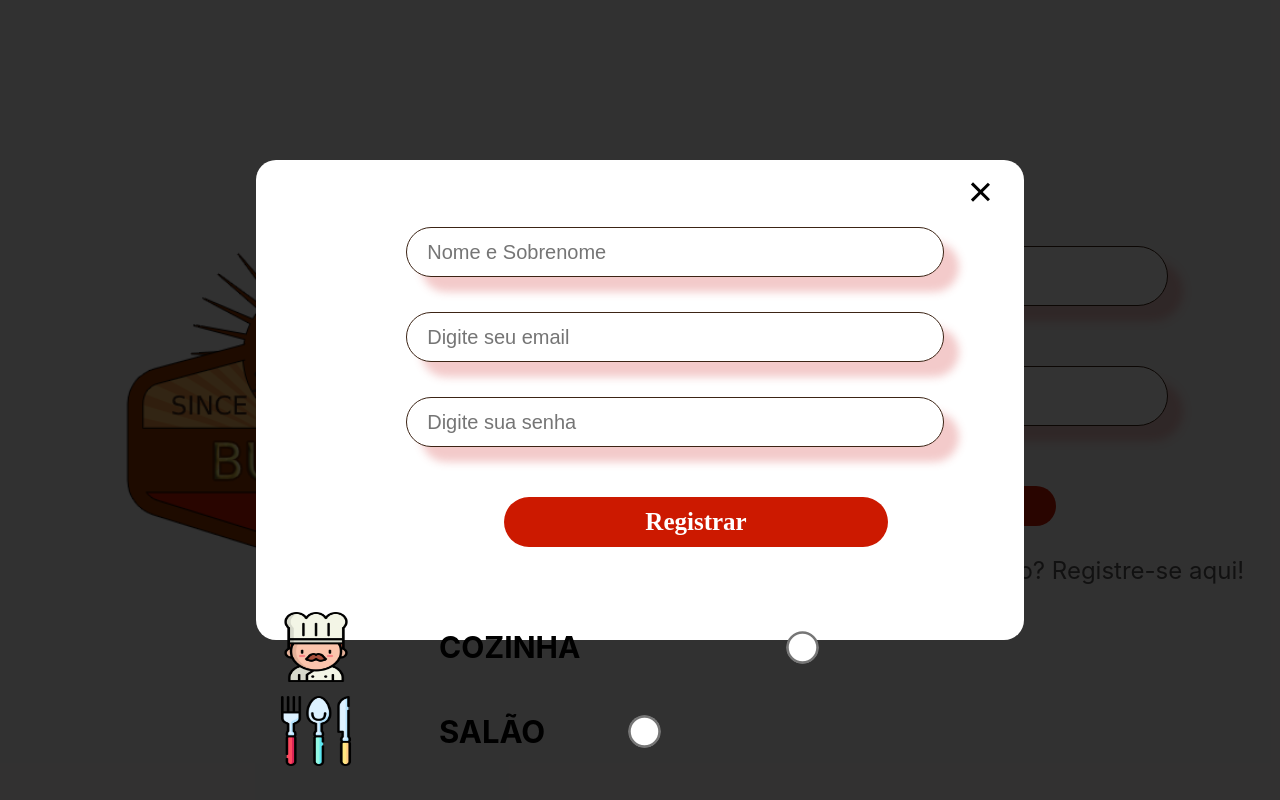
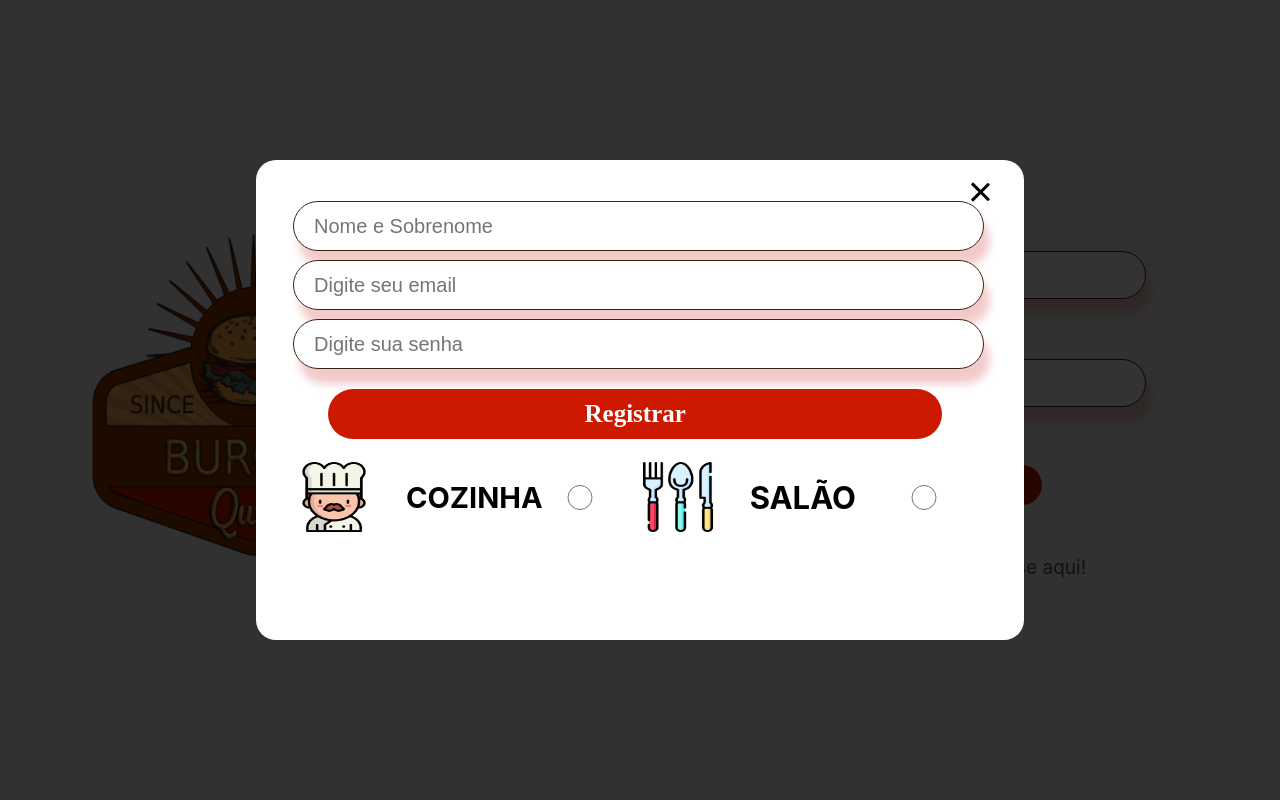
Before and after one commit to milaroque/burger-queen, a React (Create React App) app: page / in a window 1280 px wide. Both pictures are taken after a click on the element "Ainda não tem cadastro? Registre-se aqui!". Built offline with nearby package versions, Linux system fonts and the light colour scheme; a web font is replaced by a local one.

Commit message:
finalização estilização da página de Login e Register, responsiva pra mobile, tablet e desktop

```diff
--- a/src/pages/login/login.css
+++ b/src/pages/login/login.css
@@ -2,49 +2,72 @@
 margin: 0;
 padding: 0;
 }
-
-img {
-width: 535px;
-height: 409px;
+img{
+  width: 100vw;
   display: flex;
-margin-left: 108px;
 }
-
-.input-login {
+.input-login{
   border: solid 1.5px #3c2415;
   border-radius: 40px;
   box-sizing: border-box;
-box-shadow: 15px 15px 8px rgba(216, 84, 84, 0.308);
-font-size: 20px;
-height: 80px;
-margin: 30px 75px;
-padding-left: 20px;
-width: 80%;
+  box-shadow: 3px 21px 13px rgba(216, 84, 84, 0.308);
+  height: 56px;
+  margin: 20px 14px;
+  padding-left: 28px;
+  width: 100vw;
+  font-size: 21px;
 }
 .button-loggin{
+  font-size: 22px;
+  height: 46px;
+  margin: 19px 91px;
+  width: 50vw;
   background-color: #CC1900;
   border: none;
   border-radius: 40px;
   color: #fff;
-font-size: 25px;
-font-weight: 700;
-height: 70px;
-margin: 30px 192px;
-width: 50%;
+
 }
 p{
-width: 494px;
-margin-left: 159px;
-font-style: normal;
-font-weight: normal;
-font-size: 24px;
+  width: 100vw;
+  display: flex;
+  justify-content: center;
+  font-size: 17px;
+  margin-top: 23px;
   color: #565555;
+  cursor: pointer;
 }
+.form-login{
+  display: flex;
+  flex-flow: wrap;
+}
+@media (min-width:750px) {
+  img {
+    width: 80vw;
+    margin-left: 80px;
+  }
+  .input-login {
+    height: 78px;
+    margin: 30px 24px;
+    font-size: 25px;
+    box-shadow: 6px 26px 10px rgba(216, 84, 84, 0.308);
 
-
-@media (min-width:1000px) {
+  }
+  .button-loggin{
+    font-size: 40px;
+    height: 70px;
+    margin: 28px 106px;
+    width: 100vw;
+  }
+  p{
+    font-size: 30px;
+  }
+}
+@media (min-width:1200px) {
   img{
     margin: auto;
+    width: 452px;
+    height: 386px;
   }
   figure{
     display: flex;
@@ -57,24 +80,24 @@ color: #565555;
   }
   .form-login{
     width: 50vw;
-    height: 100vh;
-    text-align: center;
     display: flex;
-    align-items: center;
+    width: 60vw;
     justify-content: center;
-
   }
   .input-login{
-    height: 60px;
-    margin: 30px 0px;
+    height: 48px;
     width: 65%;
+    box-shadow: 6px 14px 10px rgba(216, 84, 84, 0.308);
   }
   .button-loggin{
-    width: 30%;
+    width: 38%;
     height: 40px;
-    transition: background-color 3ms ease;
+    font-size: 22px;
   }
   p{
-    margin-left: 117px;
+    font-size: 19px;
+  }
+  .select-form{
+    align-self: center;
   }
 }
--- a/src/pages/login/login.js
+++ b/src/pages/login/login.js
@@ -14,8 +14,8 @@ return (
         <figure>
         <Image src={logo} alt='logo' class='logo-login'/>
         </figure>
-        <div class= 'form-login'>
-            <form>
+        <div class='select-form'>
+            <form class= 'form-login'>
                 <Input type="email" id="email" class='input-login' placeholder="Digite seu email" />
                 <Input type="password" id="password" class='input-login' placeholder="Digite sua senha" />
                 <Button id="login" class="button-loggin" name="Entrar" />
--- a/src/pages/register/register.css
+++ b/src/pages/register/register.css
@@ -1,15 +1,72 @@
+.form-register{
+  display: flex;
+  flex-flow: wrap;
+}
 .input-text{
   border: solid 1.5px #3c2415;
   border-radius: 40px;
   box-sizing: border-box;
-box-shadow: 15px 15px 8px rgba(216, 84, 84, 0.308);
+  box-shadow: 9px 5px 9px rgba(216, 84, 84, 0.308);
+  font-size: 10px;
+  height: 23px;
+  padding-left: 20px;
+  width: 50vw;
+  margin-left: 15px;
+  margin-top: 23px;
+}
+.btn-register{
+  font-size: 12px;
+  height: 24px;
+  margin: 16px 38px 3px 33px;
+  width: 50vw;
+  background-color: #CC1900;
+  border: none;
+  border-radius: 13px;
+  color: #fff;
+}
+.chef-kitchen, .img-hall{
+  width: 47px;
+  height: 45px;
+  margin: 11px;
+  display: flex;
+}
+.btn-radio-hall{
+  margin-left: 36px;
+}
+.btn-radio-kitchen{
+  margin-left: 17px
+}
+.label-kitchen, .label-hall{
+  font-weight: bold;
+  font-size: 15px;
+  align-self: center;
+  font-weight: bold;
+}
+.label-hall{
+  font-size: 15px;
+}
+.select-type{
+  display: flex;
+  align-items: center;
+}
+.select-type-two{
+  display: flex;
+  align-items: center;
+}
+
+@media (min-width:750px) {
+  .input-text{
+    border: solid 1.5px #3c2415;
+    border-radius: 40px;
+    box-sizing: border-box;
+    box-shadow: 6px 15px 8px rgba(216, 84, 84, 0.308);
     font-size: 20px;
     height: 50px;
-
     padding-left: 20px;
-width: 70%;
-margin-top:  35px;
-margin-left: 70px;
+    width: 90;
+    width: 90%;
+    margin-top: 35px;
+    margin-left: 26px;
   }
   .btn-register{
     background-color: #CC1900;
@@ -23,40 +80,27 @@ margin-top: 50px;
     margin-left: 112px;
     width: 50%;
   }
-.chef-kitchen{
-  width: 86px;
-  height: 70px;
-  margin: 0px;
-  display: flex;
-
-}
-.img-hall{
+  .chef-kitchen, .img-hall{
     width: 86px;
     height: 70px;
     margin: 0px;
     display: flex;
   }
-.btn-radio-kitchen{
-  -webkit-transform: scale(2.5);
-  margin: auto;
+  input[type=radio] {
+    width: 40px;
+    height: 25px;
   }
   .btn-radio-hall{
-  -webkit-transform: scale(2.5);
-  margin-left: 93px;
+    margin-left: 48px;
   }
-.label-kitchen{
-  font-weight: bold;
-  font-size: 30px;
+  .label-kitchen, .label-hall{
+    font-size: 29px;
     align-self: center;
-  margin-left: 80px;
+    margin-left: 29px;
     font-weight: bold;
   }
   .label-hall{
-  font-weight: bold;
     font-size: 31px;
-  align-self: center;
-  margin-left: 80px;
-
   }
   .select-type{
     display: flex;
@@ -70,3 +114,20 @@ width: 50%;
     margin-top: 14px;
     margin-left: 17px;
   }
+}
+@media (min-width:1200px) {
+  .input-text{
+    margin-left: 37px;
+    margin-top: 9px;
+  }
+  .btn-register{
+    margin-left: 72px;
+    margin-top: 20px;
+    width: 80%;
+  }
+  .select-type, .select-type-two{
+    margin-left: 35px;
+    margin-top: 20px;
+  }
+
+}
--- a/src/pages/register/register.js
+++ b/src/pages/register/register.js
@@ -8,7 +8,7 @@ import './register.css'
 
 const Register = () => {
 return (
-    <form>
+    <form class='form-register'>
         <Input type="name" id="name" class="input-text" placeholder="Nome e Sobrenome" />
         <Input type="email" id="email" class="input-text" placeholder="Digite seu email" />
         <Input type="password" id="password" class="input-text" placeholder="Digite sua senha" />
```
Lines whose indentation alone changed are shown as unchanged.
